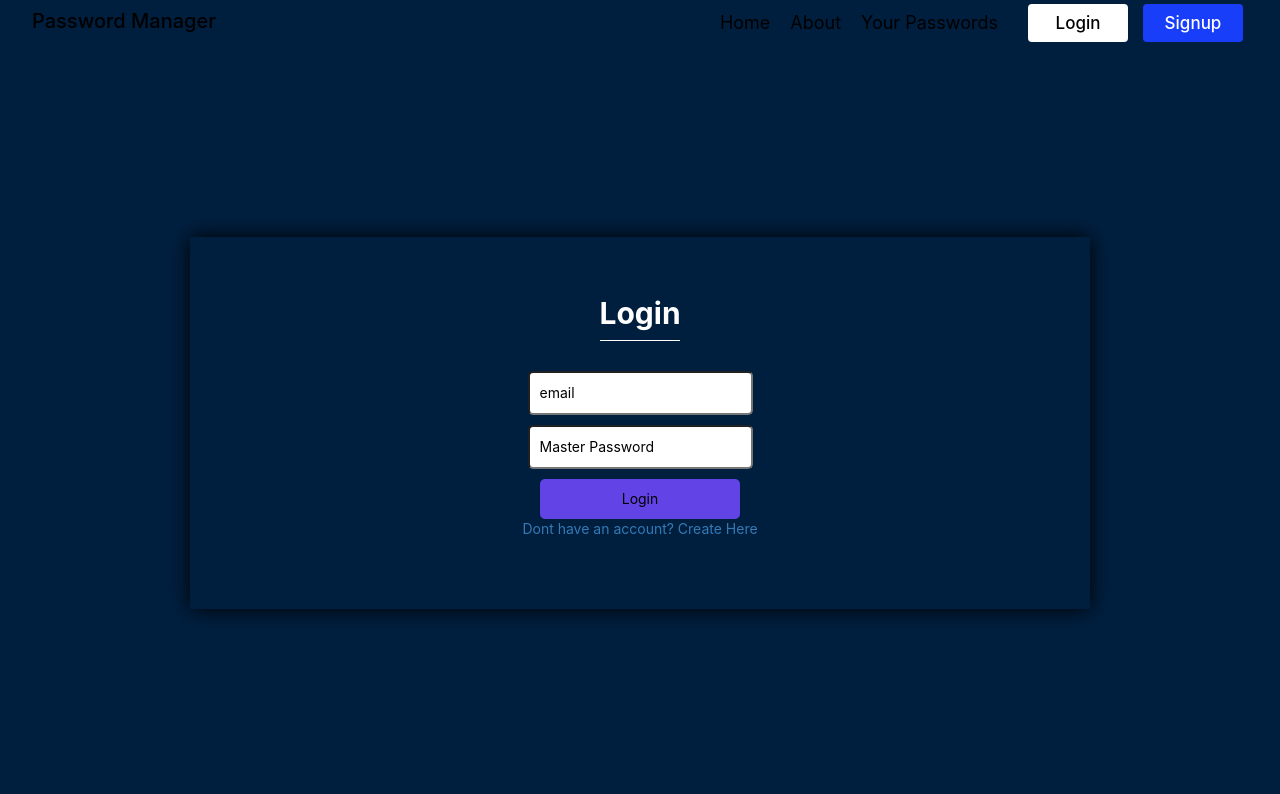
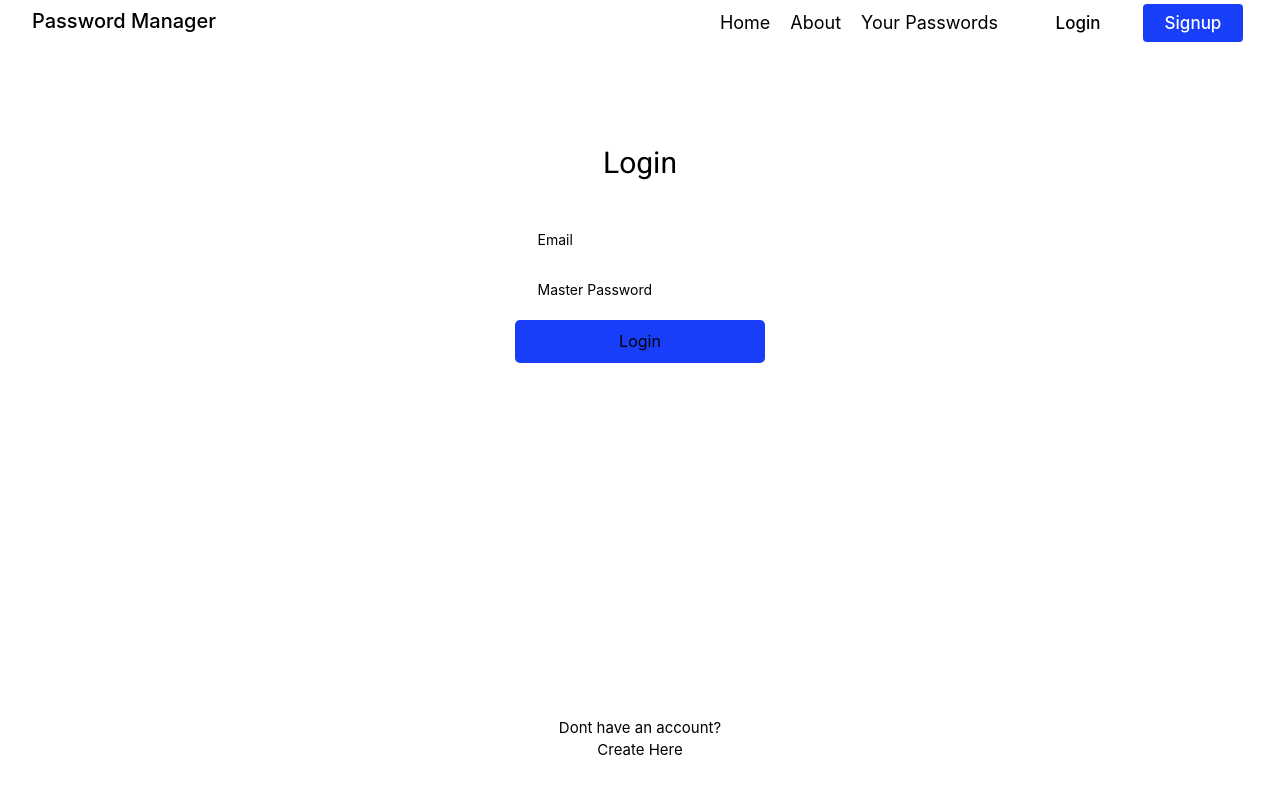
Before and after one commit to AF-Jama/PasswordManagerApp, a React (Create React App) app: page /login in a window 1280 px wide. Shown: the top 794 px of the page. Built offline with nearby package versions, Linux system fonts and the light colour scheme.

Commit message:
Refactored Signup and Login page. Next steps: Further refactor,styling and deploy.

```diff
--- a/src/Pages/Login/Login.css
+++ b/src/Pages/Login/Login.css
@@ -1,3 +1,4 @@
+@import url('https://fonts.googleapis.com/css2?family=Roboto&display=swap');
 *{
     margin: 0;
     padding: 0;
@@ -7,23 +8,28 @@
 :root{
     --maxWidth:1500px;
     --cardMaxWidth:700px;
+    --loginCardContainer:400px;
 }
 
 #logout-container{
     min-height: 100vh;
     display:flex;
     flex-direction:column;
-    background-color: #001f3f;
+    background-color: #fff;
 }
 
-main{
+#logout-container>main{
     flex:1;
+    display: flex;
+    flex-direction: column;
 }
 
-#main-outer-container{
-    display: grid;
-    place-items: center;
+#logout-container>main>#main-inner-container{
     flex: 1;
+    width: 95%;
+    max-width: var(--loginCardContainer);
+    padding: 4rem 2rem;
+    margin: 4rem auto;
     /* flex-direction: column;
     justify-content: center;
     margin-top: 2rem; */
@@ -33,8 +39,10 @@ main{
     height: auto;
     color: white;
     width: 95%;
+    position: relative;
+    border-radius: 15px;
     max-width: var(--cardMaxWidth);
-    box-shadow: 0 0 20px rgba(0, 0, 0, 1 );
+    /* box-shadow: 0 0 20px rgba(0, 0, 0, 1 ); */
     /* animation: shakeCard 0.5s;
     animation-iteration-count: infinite; */
 }
@@ -47,7 +55,9 @@ main{
 }
 
 #welcome-container>h2{
-    font-weight: bold;
+    color: #000;
+    /* font-weight: bold; */
+    font-family: 'Roboto', sans-serif;
 }
 
 #welcome-container>h2::after{
@@ -58,6 +68,15 @@ main{
     background-color: white;
     margin: 0rem auto;
     margin-top: 1rem;
+}
+
+#main-inner-container>p>a{
+    position: absolute;
+    bottom: 0;
+    right: 0;
+    left: 0;
+    color: #000;
+    font-size: 1.5rem;
 }
 
 @keyframes shakeCard {
--- a/src/Pages/Login/Login.jsx
+++ b/src/Pages/Login/Login.jsx
@@ -29,6 +29,8 @@ const Login = (props)=>{
                     <div id="login-form-container">
                         <LoginForm/>
                     </div>
+
+                    <p><a href="/signup">Dont have an account? <br/> Create Here</a></p>
                 </div>
             </main>
         </div>
--- a/src/Pages/Signup/Signup.css
+++ b/src/Pages/Signup/Signup.css
@@ -1,3 +1,4 @@
+@import url('https://fonts.googleapis.com/css2?family=Roboto&display=swap');
 *{
     margin: 0;
     padding: 0;
@@ -7,20 +8,22 @@
 
 :root{
     --maxWidth:1500px;
+    --signupCardContainer:400px;
 }
 
 #sign-up-container{
     min-height: 100vh;
     display: flex;
     flex-direction: column;
-    background-color: #001f3f;
+    background-color: #fff;
     /* border: 2px solid green; */
 }
 
-#main-outer-container{
-    display: grid;
-    place-items: center;
+#sign-up-container>main{
     flex: 1;
+    /* border: 2px solid red; */
+    display: flex;
+    flex-direction: column;
     /* flex-direction: column;
     justify-content: center;
     flex: 1;
@@ -37,11 +40,15 @@
     display: none;
 }
 
-#main-inner-container{
-    width: 80%;
-    max-width: var(--cardMaxWidth) ;
-    box-shadow: 0 0 20px rgba(0, 0, 0, 1 );
+#sign-up-container>main>#main-inner-container{
+    width: 90%;
+    max-width: var(--signupCardContainer) ;
+    /* box-shadow: 0 0 20px rgba(0, 0, 0, 1 ); */
+    position: relative;
     padding: 4rem 2rem;
+    flex: 1;
+    margin: 4rem auto;
+    border-radius: 15px;
     /* position: relative;
     top: -100px; */
     /* border: 2px solid green; */
@@ -52,6 +59,11 @@
     width: auto;
 }
 
+#register-text-container>h2{
+    color: #000;
+    font-family: 'Roboto', sans-serif;
+}
+
 #register-text-container::after{
     content: '';
     display: block;
@@ -59,6 +71,18 @@
     width: 50%;
     margin: 1rem auto;
     background-color: white;
+}
+
+#main-inner-container>.login-text{
+    position: absolute;
+    bottom: 0;
+    right: 0;
+    left: 0;
+}
+
+#main-inner-container>.login-text>a{
+    color: #000;
+    font-size: 1.5rem;
 }
 
 
@@ -81,7 +105,7 @@
         margin-right: 1rem;
     } */
 
-    #main-inner-container{
+    /* #main-inner-container{
         display: flex;
         align-items: center;
     }
@@ -105,5 +129,5 @@
         object-position: center;
         border-radius: 5px;
         max-height: 100%;
-    }
+    } */
 }
--- a/src/Pages/Signup/Signup.jsx
+++ b/src/Pages/Signup/Signup.jsx
@@ -27,9 +27,11 @@ const SignUp = ()=>{
                             <RegisterForm/>
                         </div>
                     </div>
-                    <div id="img-container">
+
+                    {/* <div id="img-container">
                         <img id="sign-up-page-image" src={passwordImage} alt="Password Signup Image" />
-                    </div>
+                    </div> */}
+                    <p className="login-text"><a href="/login">Already have an account? <br/> Login here</a></p>
                 </div>
             </main>
         </div>
--- a/src/components/LoginForm/LoginForm.css
+++ b/src/components/LoginForm/LoginForm.css
@@ -4,10 +4,25 @@
     box-sizing: border-box;
 }
 
-form{
+#login-form-container{
     display: block;
     /* border: 2px solid purple; */
     padding: 1rem 0;
+}
+
+#login-form-container>.input-group>input{
+    border: 0;
+    outline: 0;
+}
+
+#login-form-container>#submit-btn{
+    padding: 1rem 2.7rem;
+    border-radius: 5px;
+    background-color: #183EFA !important;
+    max-width: 250px;
+    border: 0;
+    font-size: 1.6rem;
+    font-weight: 400;
 }
 
 .input-group{
--- a/src/components/LoginForm/LoginForm.jsx
+++ b/src/components/LoginForm/LoginForm.jsx
@@ -123,7 +123,7 @@ const LoginForm = (props)=>{
     }
 
     return (
-        <form id="form-outer-container" className={active?"form-outer-container-shake":""} onSubmit={handleSubmit(onFormSubmit)} ref={loginFormRef}>
+        <form id="login-form-container" className={active?"form-outer-container-shake":""} onSubmit={handleSubmit(onFormSubmit)} ref={loginFormRef}>
             <div className="input-group">
                 <input className="input-text-form" {...register('email',{
                     required:'email is required',
@@ -132,7 +132,7 @@ const LoginForm = (props)=>{
                         message:"Should be a valid email"
                     },
                     onChange:onEmailChange
-                })} placeholder='email' />
+                })} placeholder='Email' />
                 <p>{errors.email?.message}</p>
             </div>
             <div className="input-group">
@@ -145,7 +145,6 @@ const LoginForm = (props)=>{
                 <p>{errors.master_password?.message}</p>
             </div>
             <input id="submit-btn" type="submit" value='Login'/>
-            <p><a href="/signup">Dont have an account? Create Here</a></p>
             {active?<p onClick={onStopShaking}>Cannot log in, stop shaking here</p>:null}
         </form>
     )
--- a/src/components/RegisterForm/RegisterForm.css
+++ b/src/components/RegisterForm/RegisterForm.css
@@ -21,6 +21,11 @@
     /* border: 1px solid red; */
 }
 
+#register-form-container>.input-group>input{
+    border: 0;
+    outline: 0;
+}
+
 .input-group{
     display: block;
     width: auto ;
@@ -36,13 +41,16 @@
     color: black;
 }
 
-#submit-btn{
-    padding: 0.5rem 2.7rem;
+#register-form-container>#submit-btn{
+    padding: 1rem 2.7rem;
     border-radius: 5px;
-    background-color: #1A486E;
+    background-color: #183EFA !important;
     cursor:pointer;
     color: black;
+    max-width: 250px;
     border: 0;
+    font-size: 1.6rem;
+    font-weight: 400;
 }
 
 #submit-btn:disabled{
--- a/src/components/RegisterForm/RegisterForm.jsx
+++ b/src/components/RegisterForm/RegisterForm.jsx
@@ -186,7 +186,7 @@ const RegisterForm = (props)=>{
     // console.log(authKey);
 
     return (
-        <form id="form-container" className= {active?'form-outer-container-shake':''} onSubmit={handleSubmit(onFormSubmit)}>
+        <form id="register-form-container" className= {active?'form-outer-container-shake':''} onSubmit={handleSubmit(onFormSubmit)}>
             <div className="input-group">
                 <input type="text" className="input-text-form" {...register('username',{
                     minLength:5,
@@ -194,7 +194,7 @@ const RegisterForm = (props)=>{
                     required:true,
                     // required:'Username is required',
                     onChange:onUsernameChange,
-                })} placeholder='username' />
+                })} placeholder='Username' />
                 <p>{errors.username?.message?"Username already used or invalid":""}</p>
             </div>
 
@@ -223,7 +223,6 @@ const RegisterForm = (props)=>{
 
             <input id="submit-btn" type="submit" value="Submit" ref={submitButtonRef}/>
             {active?<p onClick={onStopShaking}>Cannot create account, stop shaking here</p>:""}
-            <p className="login-text"><a href="/login">Already have an account? Login here</a></p>
         </form>
     )
 }
```
